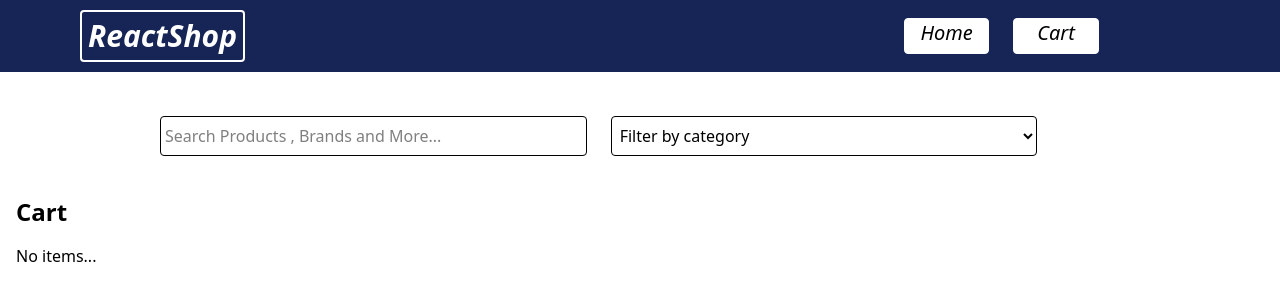
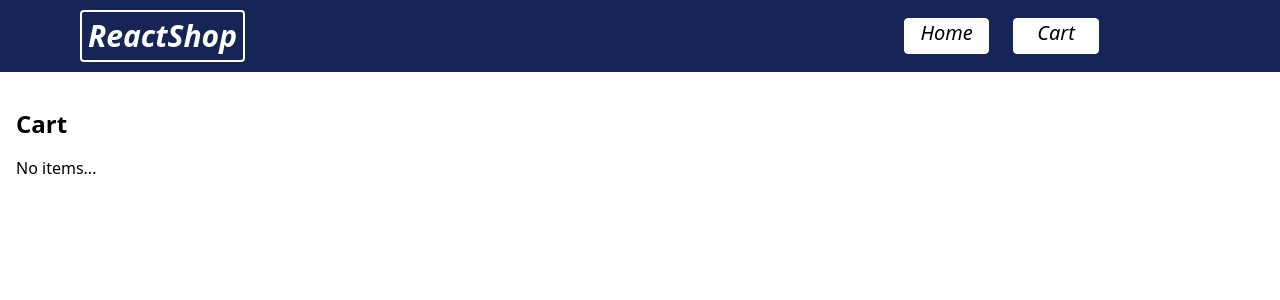
Before and after one commit to KumarMritunjay01/ReactShop, a React (Vite) app: page /cart in a window 1280 px wide. Shown: the top 300 px of the page. Built offline with nearby package versions, Linux system fonts and the light colour scheme.

Commit message:
Remove a component

```diff
--- a/src/App.jsx
+++ b/src/App.jsx
@@ -10,7 +10,6 @@ function App() {
   return (
     <div>
       <Navbar />
-      <SearchAndFilter />
       <Routes>
         <Route path="/" element={<Home />} />
         <Route path="/product-detail?/:id" element={<ProductDetail />} />
```
